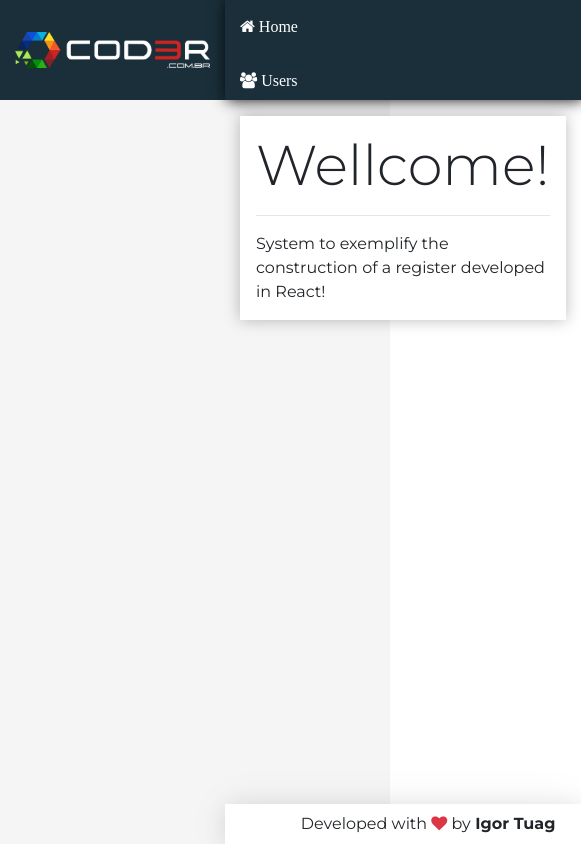
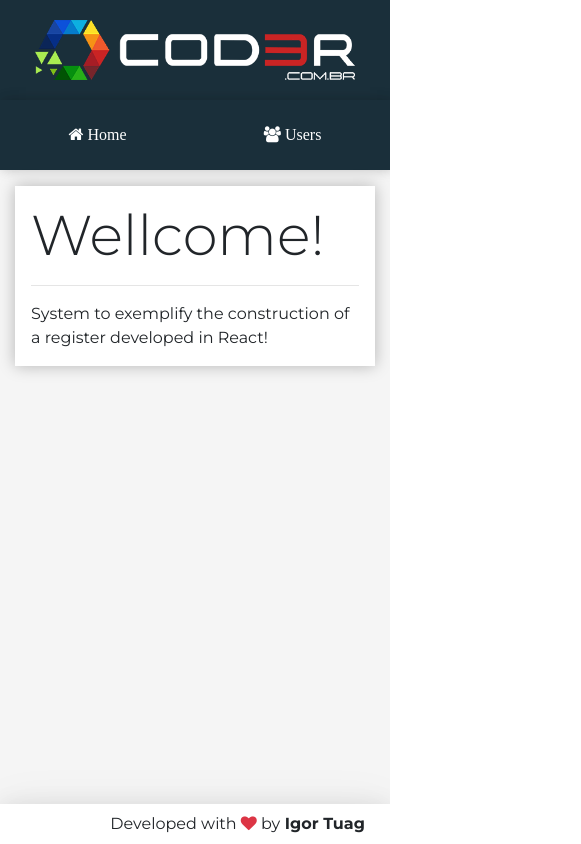
Before and after one commit to igortuag/Crud-User-React, a React (Create React App) app in the folder frontend/: page / in a window 390 px wide. Shown: the whole page, 581 px wide, since content can reach past the window. Built offline with nearby package versions, Linux system fonts and the light colour scheme.

Commit message:
Responsivity

```diff
--- a/frontend/src/components/templates/Logo.css
+++ b/frontend/src/components/templates/Logo.css
@@ -9,3 +9,9 @@
     padding: 0px 15px;
     width: 100%;
 }
+
+@media(max-width: 576px) {
+    aside.logo img {
+        width: 350px;
+    }
+}
--- a/frontend/src/components/templates/Nav.css
+++ b/frontend/src/components/templates/Nav.css
@@ -2,7 +2,7 @@
     background-color: var(--bg-dark);
     box-shadow:
         2px 0 10px 0 rgba(0, 0, 0, 0.12),
-        2px 0 15px 0 rgba(0, 0, 0, 0.89);
+        2px 0 15px 0 rgba(0, 0, 0, 0.09);
 }
 
 .menu a {
@@ -14,5 +14,24 @@
 }
 
 .menu a:hover {
-    background: linear-gradient(135deg, #07a7e3, #32dac3 100%);
+    background: linear-gradient(135deg, #07a7e3 0%, #32dac3 100%);
 }
+
+@media(max-width: 768px) {
+    .menu {
+        display: flex;
+        justify-content: flex-start;
+        align-items: center;
+    }
+
+    .menu a {
+        display: inline;
+        padding: 10px;
+        margin: 0px;
+    }
+
+    .menu {
+        height: 100%;
+        justify-content: space-around;
+    }
+}
--- a/frontend/src/main/App.css
+++ b/frontend/src/main/App.css
@@ -3,6 +3,7 @@
 
     --logo-height: 100px;
     --header-height: 100px;
+    --menu-top-height: 70px;
     --aside-width: 225px;
     --footer-height: 40px;
 
@@ -35,7 +36,7 @@
     grid-area: header;
 }
 
-asside.menu-area {
+aside.menu-area {
     grid-area: menu;
 }
 
@@ -46,3 +47,34 @@
 footer.footer {
     grid-area: footer;
 }
+
+@media(max-width: 768px) {
+    .app{
+        grid-template-rows:
+            var(--header-height)
+            var(--menu-top-height)
+            1fr
+            var(--footer-height);
+        grid-template-columns: var(--aside-width) 1fr;
+        grid-template-areas:
+            "logo header"
+            "menu menu"
+            "content content"
+            "footer footer";
+    }
+}
+@media(max-width: 576px) {
+    .app {
+        grid-template-rows:
+            var(--logo-height)
+            var(--menu-top-height)
+            1fr
+            var(--footer-height);
+        grid-template-columns: 1fr;
+        grid-template-areas:
+            "logo"
+            "menu"
+            "content"
+            "footer";
+    }
+}
```
Also changed, not shown: 1 other file (tests, documents, lock files or other folders).
